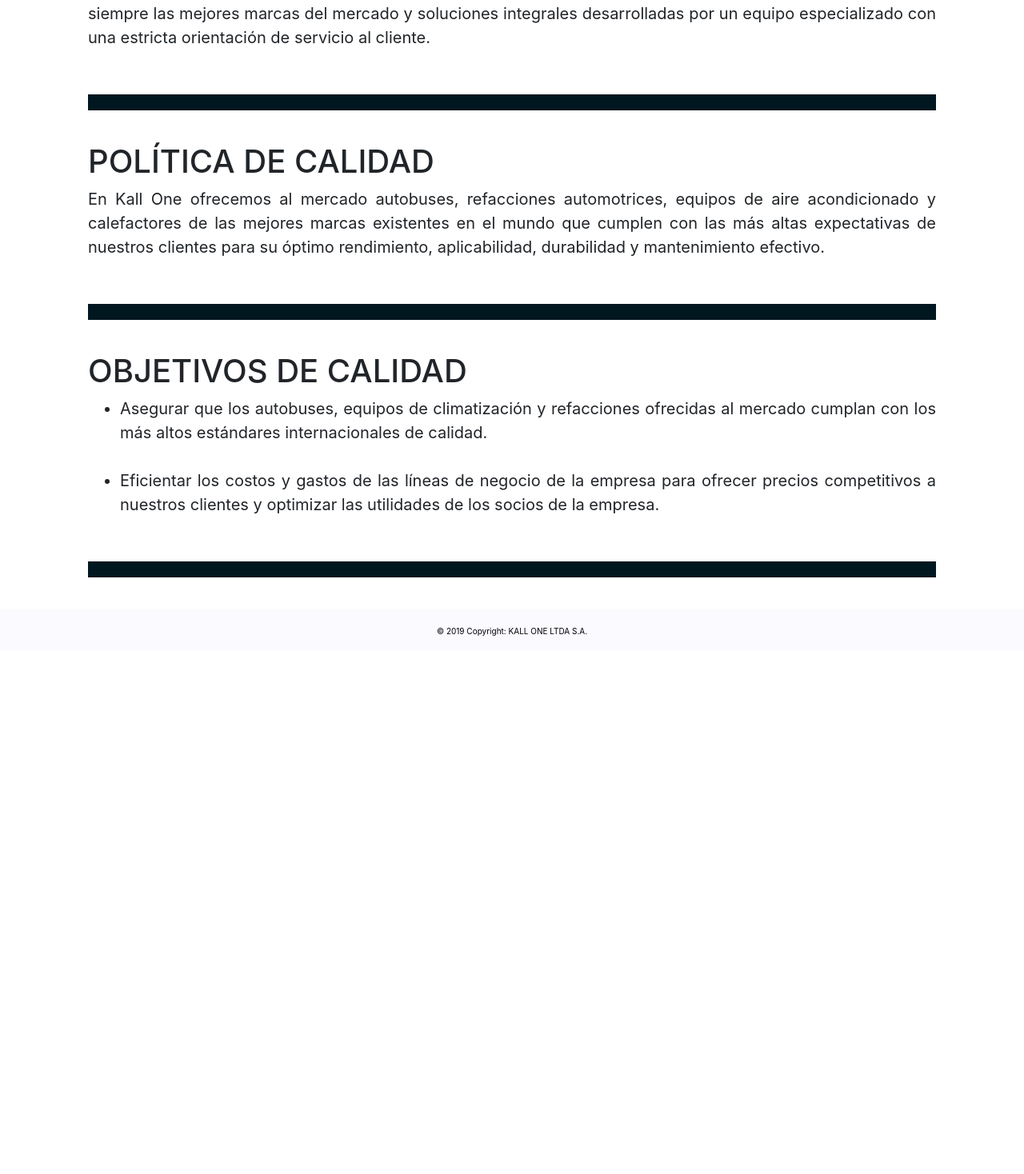
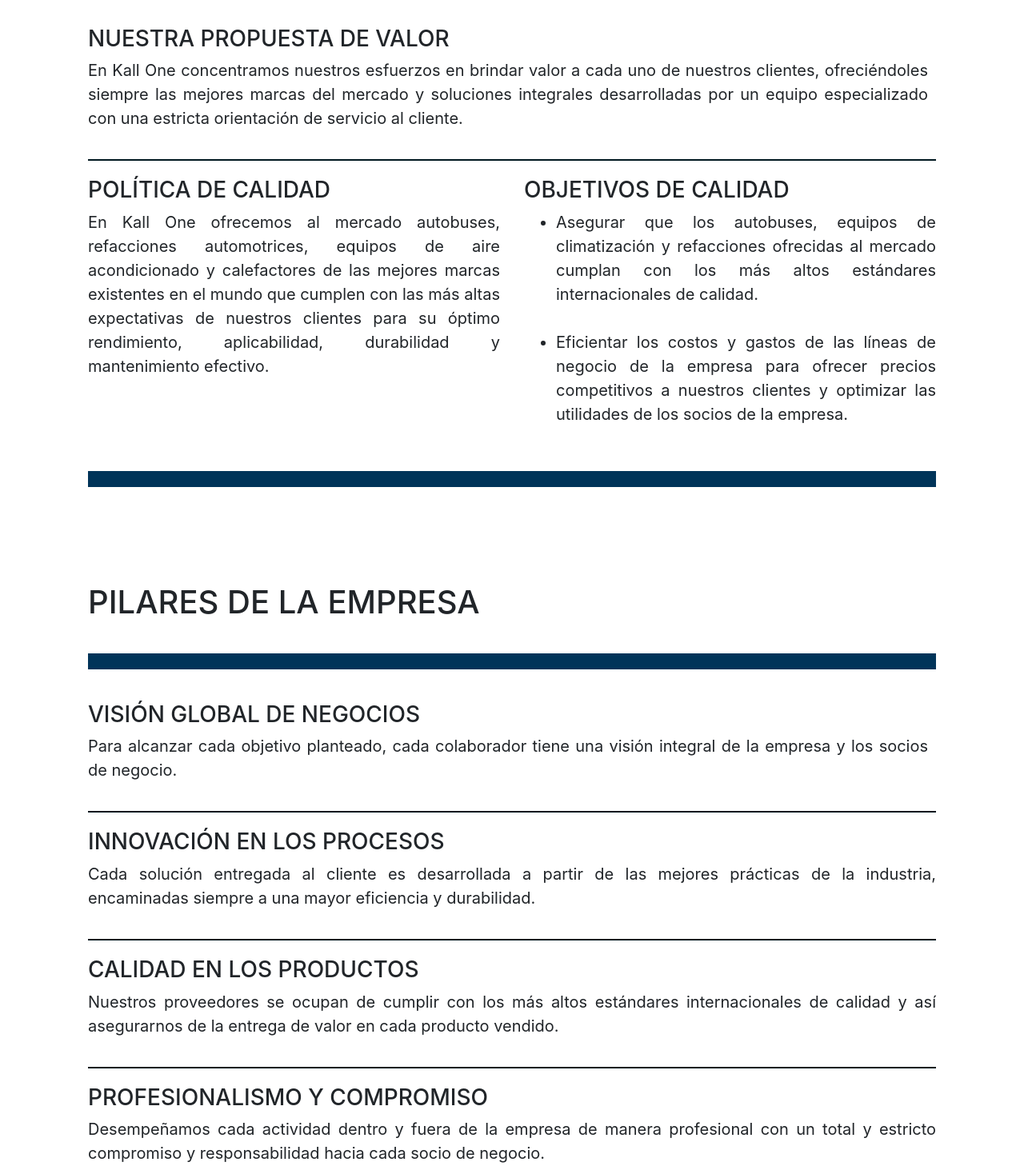
Before and after one commit to jamalamar/KallOne, a React (Create React App) app: page /QuienesSomos in a window 1280 px wide. Shown: the part 782-2250 px from the top of the page at 80% size. Before the commit the page ends 1595 px from the top, so only its background shows below. Built offline with nearby package versions, Linux system fonts and the light colour scheme.

Commit message:
quienes somos page fixed

```diff
--- a/src/Views/Inicio.js
+++ b/src/Views/Inicio.js
@@ -56,6 +56,7 @@
 			  <Row style={style.rowOne}>
 			    <Col lg={true}>
 			    	<h1 style={style.titles}>PRODUCTOS Y SERVICIOS</h1>
+			    	<div style={style.divisionThree}></div>
 					<p>En Kall One nos dedicamos a dos principales líneas de negocio; la climatización y el transporte.
 						La primera comprende la venta, distribución, instalación y mantenimiento de un amplio rango de
 						productos para la climatización en medios de transporte masivos, así como sus refacciones y soluciones
@@ -74,9 +75,10 @@
   			  <Row style={style.rowTwo}>
 			    <Col lg={true}>
 			    	<h2 style={style.titles}>EQUIPOS DE CLIMATIZACIÓN</h2>
-					<p>Satisfacer las necesidades de transporte y climatización del mercado ofreciendo autobuses,
-					equipos de climatización y refacciones automotrices de calidad,
-					así como soluciones para su uso óptimo y mantenimiento.</p>
+			    	<div style={style.divisionThree}></div>
+					<p>Somos representante autorizado Eberspächer
+						Climate Control Systems. Ofrecemos equipos de climatización, refacciones,
+						 etc. Además del servicio, mantenimiento, instalación y reparación de estos.</p>
 				</Col>
 
 			    <Col lg={true}>
@@ -92,9 +94,10 @@
 				</Col>
 			    <Col lg={true}>
 			    	<h2 style={style.titles}>VEHÍCULOS DE TRANSPORTE DE PASAJEROS Y CARGA</h2>
-					<p>Satisfacer las necesidades de transporte y climatización del mercado ofreciendo autobuses,
-					equipos de climatización y refacciones automotrices de calidad,
-					así como soluciones para su uso óptimo y mantenimiento.</p>
+			    	<div style={style.divisionThree}></div>
+					<p>Somos representante autorizado DINA.
+						Ofrecemos una amplia gama de autobuses de pasajeros y de carga, refacciones, etc.
+						Además del servicio, mantenimiento y reparación de estos.</p>
 				</Col>
 			</Row>
 
@@ -103,6 +106,7 @@
 			  <Row>
 			    <Col lg={true}>
 			    	<h2 style={style.titles}>VISIÓN</h2>
+			    	<div style={style.divisionThree}></div>
 					<p>Convertirnos en los siguientes cinco años en una de las principales
 					empresas del mercado centroamericano en la comercialización de autobuses,
 					equipos de climatización, así como en refacciones automotrices
@@ -111,6 +115,7 @@
 
 			    <Col lg={true}>
 			    	<h2 style={style.titles}>MISIÓN</h2>
+			    	<div style={style.divisionThree}></div>
 					<p>Satisfacer las necesidades de transporte y climatización del mercado ofreciendo autobuses,
 					equipos de climatización y refacciones automotrices de calidad,
 					así como soluciones para su uso óptimo y mantenimiento.</p>
@@ -152,6 +157,12 @@
 		height: '0.5em',
 		backgroundColor: '#00171f'
 	},
+	divisionThree: {
+		margin: '0.5em 0em 0.5em 0em',
+		width: '100%',
+		height: '0.1em',
+		backgroundColor: '#00171f'
+	},
 	rowOne: {
 
 	},
--- a/src/Views/QuienesSomos.js
+++ b/src/Views/QuienesSomos.js
@@ -22,37 +22,33 @@
 			<div style={style.division}></div>
 
 			<Container style={style.container}>
+
+			  <h1>¿QUIÉNES SOMOS?</h1>
+			  <div style={style.divisionTwo}></div>
+
   			  <Row style={style.rowTwo}>
 			    <Col lg={true}>
-			    	<h1>NUESTRA PROPUESTA DE VALOR</h1>
+			    	<h3>NUESTRA PROPUESTA DE VALOR</h3>
 					<p>En Kall One concentramos nuestros esfuerzos en brindar valor a cada uno
 						de nuestros clientes, ofreciéndoles siempre las mejores marcas del mercado
 						y soluciones integrales desarrolladas por un equipo especializado con una
 						estricta orientación de servicio al cliente.</p>
 				</Col>
+				<div style={style.divisionFive}></div>
 			  </Row>
 
-
-			<div style={style.divisionTwo}></div>
-
+			  <div style={style.divisionFour}></div>
 
   			  <Row style={style.rowTwo}>
 			    <Col lg={true}>
-			    	<h1>POLÍTICA DE CALIDAD</h1>
+			    	<h3>POLÍTICA DE CALIDAD</h3>
 					<p>En Kall One ofrecemos al mercado autobuses, refacciones automotrices,
 						equipos de aire acondicionado y calefactores de las mejores marcas existentes
 						en el mundo que cumplen con las más altas expectativas de nuestros clientes
 						para su óptimo rendimiento, aplicabilidad, durabilidad y mantenimiento efectivo.</p>
 				</Col>
-			  </Row>
-
-
-			<div style={style.divisionTwo}></div>
-
-
-  			  <Row style={style.rowTwo}>
 			    <Col lg={true}>
-			    	<h1>OBJETIVOS DE CALIDAD</h1>
+			    	<h3>OBJETIVOS DE CALIDAD</h3>
 					<ul>
 						<li>Asegurar que los autobuses, equipos de climatización y refacciones ofrecidas
 							al mercado cumplan con los más altos estándares internacionales de calidad.</li>
@@ -63,6 +59,58 @@
 							ofrecer precios competitivos a nuestros clientes y optimizar las utilidades de
 							los socios de la empresa.</li>
 					</ul>
+				</Col>
+			  </Row>
+
+
+			<div style={style.divisionThree}></div>
+
+			</Container>
+
+
+
+			<Container style={style.container}>
+
+			  <h1>PILARES DE LA EMPRESA</h1>
+			  <div style={style.divisionTwo}></div>
+
+  			  <Row style={style.rowTwo}>
+			    <Col lg={true}>
+			    	<h3>VISIÓN GLOBAL DE NEGOCIOS</h3>
+					<p>Para alcanzar cada objetivo planteado, cada colaborador tiene una visión
+						integral de la empresa y los socios de negocio.</p>
+				</Col>
+				<div style={style.divisionFive}></div>
+			  </Row>
+
+			  <div style={style.divisionFour}></div>
+
+  			  <Row style={style.rowTwo}>
+			    <Col lg={true}>
+			    	<h3>INNOVACIÓN EN LOS PROCESOS</h3>
+					<p>Cada solución entregada al cliente es desarrollada a partir de las mejores
+						prácticas de la industria, encaminadas siempre a una mayor eficiencia y durabilidad.</p>
+				</Col>
+			  </Row>
+
+			  <div style={style.divisionFour}></div>
+
+			  <Row>
+			    <Col lg={true}>
+			    	<h3>CALIDAD EN LOS PRODUCTOS</h3>
+					<p>Nuestros proveedores se ocupan de cumplir con los más altos estándares
+							internacionales de calidad y así asegurarnos de la entrega de valor en cada
+							producto vendido.</p>
+				</Col>
+			  </Row>
+
+			  <div style={style.divisionFour}></div>
+
+			  <Row>
+			    <Col lg={true}>
+			    	<h3>PROFESIONALISMO Y COMPROMISO</h3>
+					<p>Desempeñamos cada actividad dentro y fuera de la empresa de manera profesional con un total y estricto compromiso y responsabilidad hacia cada
+						socio de negocio.</p>
 				</Col>
 			  </Row>
 
@@ -96,22 +144,34 @@
   	fontWeight: 'bold',
   },
   division: {
-	margin: '0em 0em 0em 0em',
+	margin: '-2em 0em -2em 0em',
 	width: '100%',
-	height: '2em',
+	height: '4em',
 	backgroundColor: '#00171f'
   },
   divisionTwo: {
 	margin: '2em 0em 2em 0em',
 	width: '100%',
 	height: '1em',
-	backgroundColor: '#00171f'
+	backgroundColor: '#003459'
   },
   divisionThree: {
 	margin: '2em 0em 0em 0em',
 	width: '100%',
 	height: '1em',
+	backgroundColor: '#003459'
+  },
+  divisionFour: {
+	margin: '1em 0em 1em 0em',
+	width: '100%',
+	height: '0.1em',
 	backgroundColor: '#00171f'
+  },
+  divisionFive: {
+	margin: '0.3em 0em 0.3em 0em',
+	width: '0.5em',
+	height: '',
+	backgroundColor: '#fff'
   },
   container: {
 	padding: '4em 2em 2em 2em',
```
